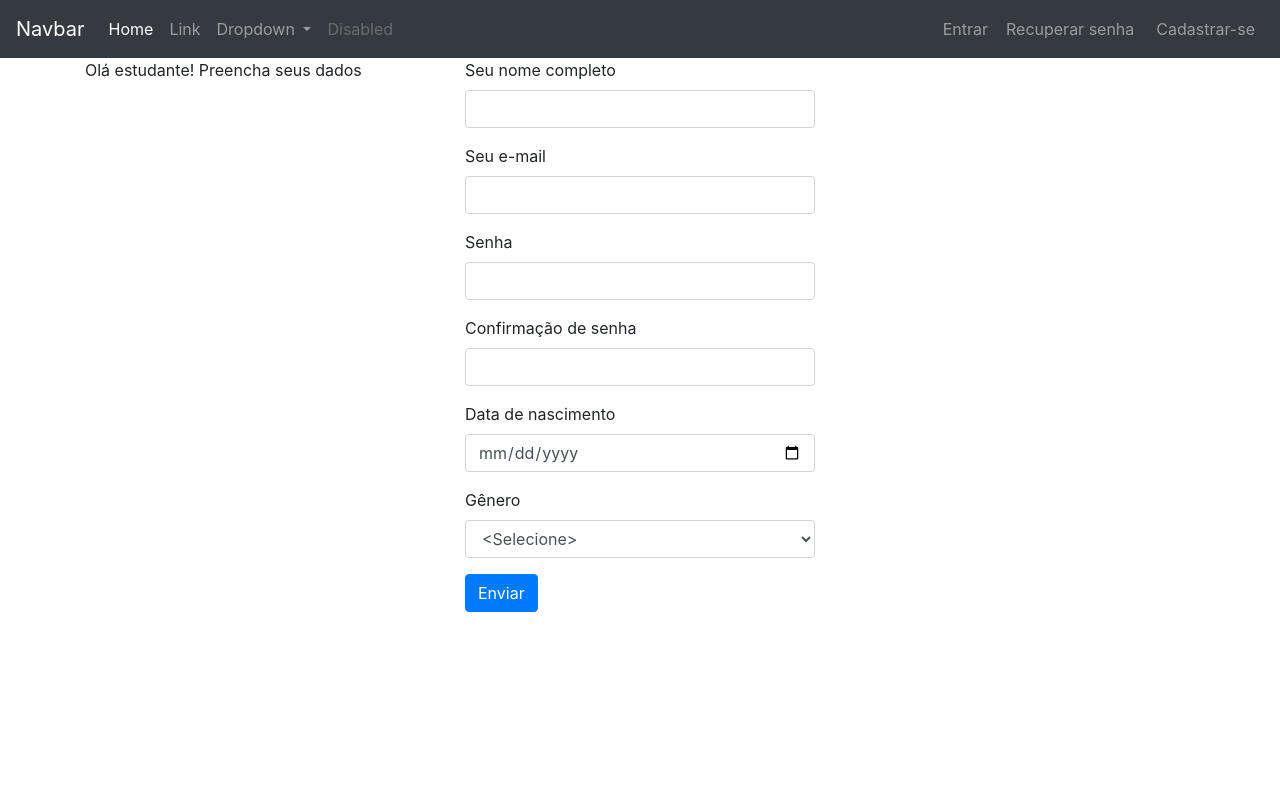
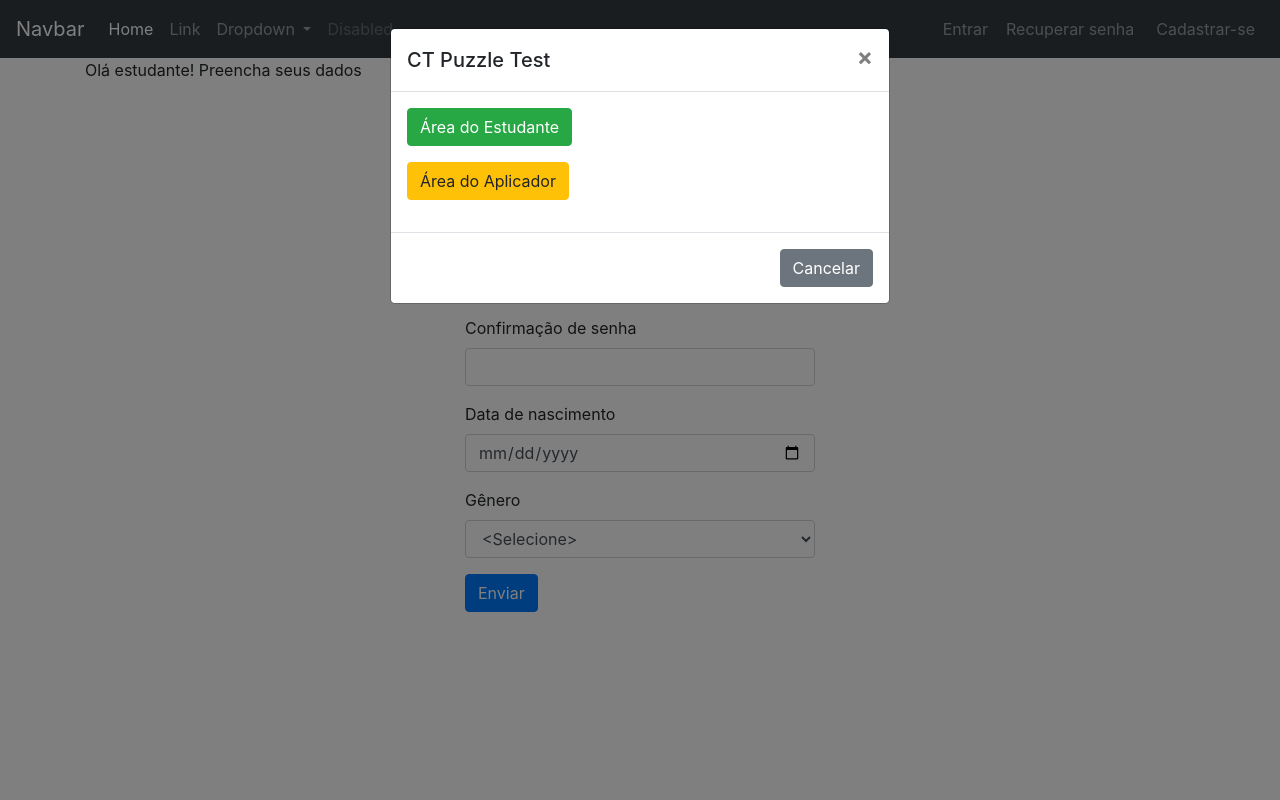
Before and after one commit to leocalbusch/ctpuzzle-test, a PHP site: page /novoCadastro.php?tipo=3 in a window 1280 px wide, after a click on "Cadastrar-se". Run offline with PHP 8.4, Linux system fonts and the light colour scheme.

Commit message:
Correção de bug - menu não funcionava dentro da página do cadastro.

```diff
--- a/novoCadastro.php
+++ b/novoCadastro.php
@@ -64,7 +64,92 @@ session_destroy();
 
     </div>
 </nav>
-
+<!-- Modal -->
+<div class="modal fade" id="exampleModal" tabindex="-1" role="dialog" aria-labelledby="exampleModalLabel" aria-hidden="true">
+    <div class="modal-dialog" role="document">
+        <div class="modal-content">
+            <div class="modal-header">
+                <h5 class="modal-title" id="exampleModalLabel">CT Puzzle Test</h5>
+                <button type="button" class="close" data-dismiss="modal" aria-label="Close">
+                    <span aria-hidden="true">&times;</span>
+                </button>
+            </div>
+            <div class="modal-body">
+                <p><a class="btn btn-success" style="color:#fff;" href="novoCadastro.php?tipo=3">Área do Estudante</a></p>
+                <p><a class="btn btn-warning" href="novoCadastro.php?tipo=2">Área do Aplicador</a></p>
+            </div>
+            <div class="modal-footer">
+                <button type="button" class="btn btn-secondary" data-dismiss="modal">Cancelar</button>
+            </div>
+        </div>
+    </div>
+</div>
+<!-- Modal -->
+<div class="modal fade" id="modalEsqueceu" tabindex="-1" role="dialog" aria-labelledby="exampleModalLabel" aria-hidden="true">
+    <div class="modal-dialog" role="document">
+        <div class="modal-content">
+            <div class="modal-header">
+                <h5 class="modal-title" id="exampleModalLabel">CT Puzzle Test</h5>
+                <button type="button" class="close" data-dismiss="modal" aria-label="Close">
+                    <span aria-hidden="true">&times;</span>
+                </button>
+            </div>
+            <form method="post" action="esqueceuSenha.php">
+                <div class="modal-body">
+                    <p>Esqueceu sua senha? Informe abaixo seu e-mail e lhe enviaremos um link para que você possa cadastrar uma nova senha.</p>
+                    <div class="form-row">
+                        <div class="form-group col-sm-6">
+                            <label for="esqueceuEmail">Seu e-mail</label>
+                            <input class="form-control" type="email" placeholder="e-mail"
+                                   aria-label="e-mail" required name="esqueceuEmail">
+                        </div>
+                        <div class="col-sm-6"></div>
+                    </div>
+                    <button class="btn btn-primary">Recuperar senha</button>
+            </form>
+        </div>
+        <div class="modal-footer">
+            <button type="button" class="btn btn-secondary" data-dismiss="modal">Cancelar</button>
+        </div>
+    </div>
+</div>
+</div>
+<!-- Modal -->
+<div class="modal fade" id="modalLogin" tabindex="-1" role="dialog" aria-labelledby="exampleModalLabel" aria-hidden="true">
+    <div class="modal-dialog" role="document">
+        <div class="modal-content">
+            <div class="modal-header">
+                <h5 class="modal-title" id="exampleModalLabel">CT Puzzle Test</h5>
+                <button type="button" class="close" data-dismiss="modal" aria-label="Close">
+                    <span aria-hidden="true">&times;</span>
+                </button>
+            </div>
+            <div class="modal-body">
+                <form method="post" action="processaLogin.php">
+                    <div class="form-row">
+                        <div class="form-group col-sm-6">
+                            <label for="loginEmail">Seu e-mail</label>
+                            <input class="form-control" type="email" placeholder="e-mail"
+                                   aria-label="e-mail" required name="loginEmail">
+                        </div>
+                        <div class="col-sm-6"></div>
+                    </div>
+                    <div class="form-row">
+                        <div class="form-group col-sm-6">
+                            <label for="loginSenha">Sua senha</label>
+                            <input class="form-control" type="password" placeholder="senha" aria-label="senha" required name="loginSenha">
+                        </div>
+                        <div class="col-sm-6"></div>
+                    </div>
+                    <button class="btn btn-primary">Entrar</button>
+                </form>
+            </div>
+            <div class="modal-footer">
+                <button type="button" class="btn btn-secondary" data-dismiss="modal">Cancelar</button>
+            </div>
+        </div>
+    </div>
+</div>
 <div class="container">
     <div class="row">
         <div class="col">
```
